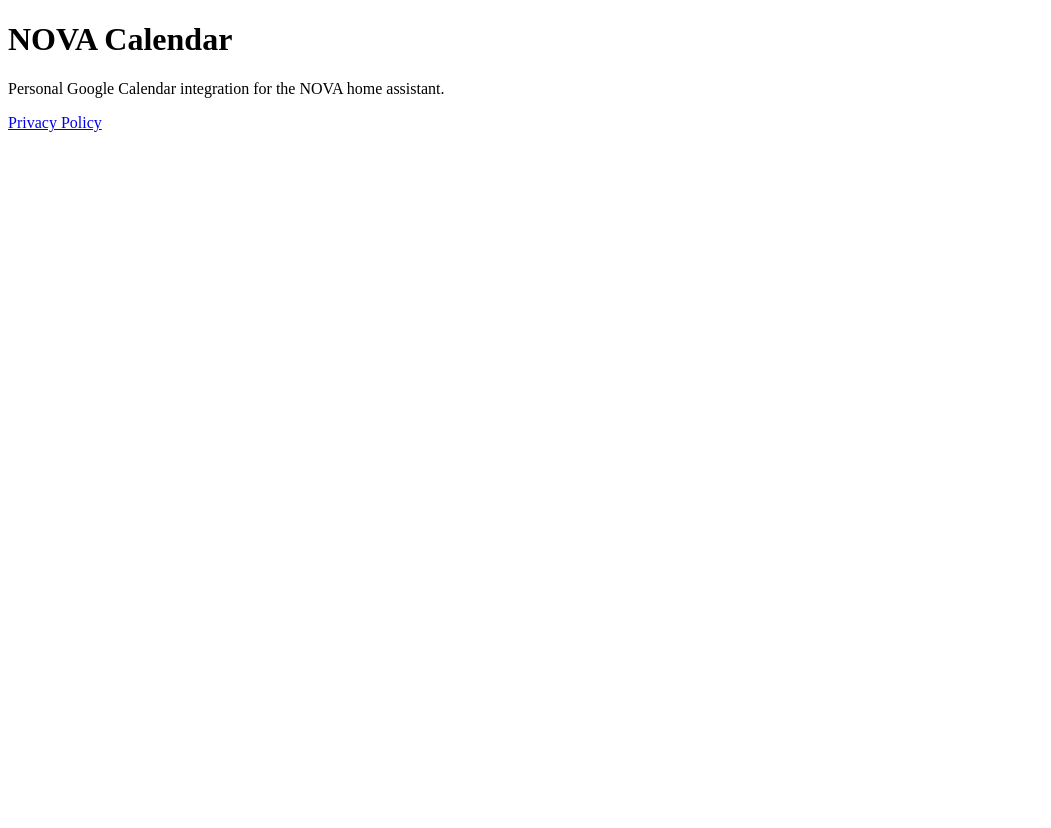
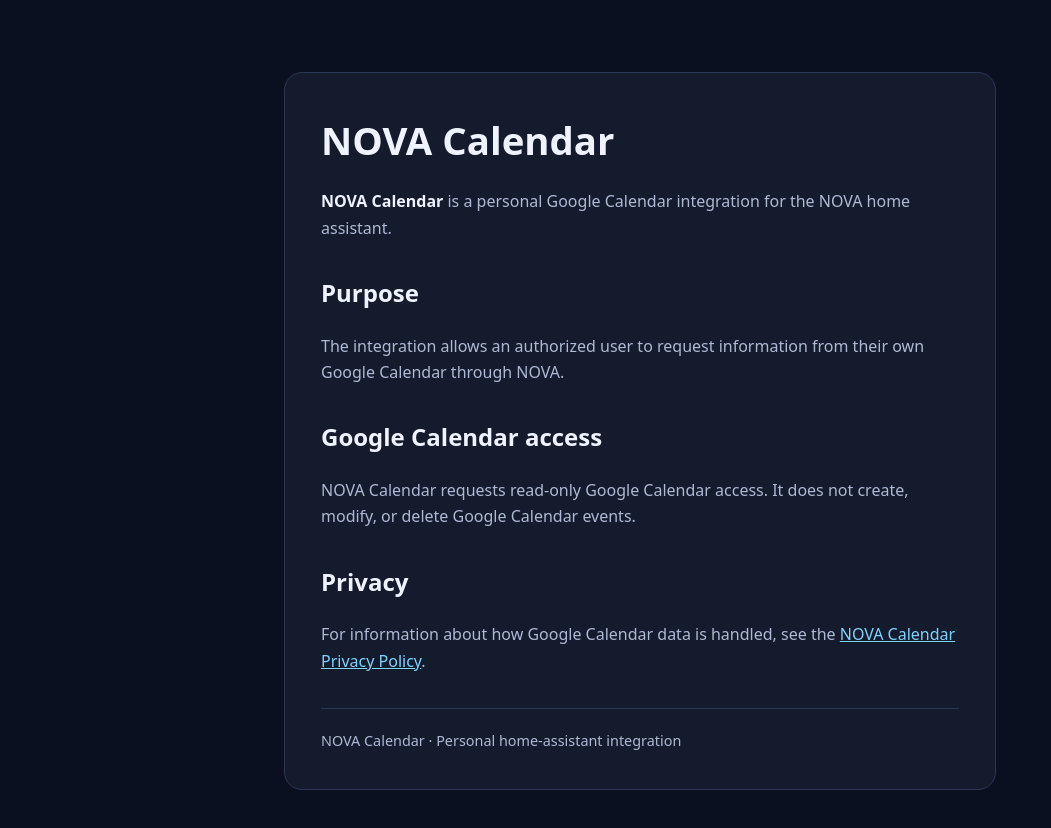
Before and after one commit to Johnnychr/nova-calendar-site, a plain HTML site: page index.html in a window 1280 px wide. Shown: the whole page, without its empty margins (0-1051 px from the left). Before the commit the page ends 800 px from the top, so only its background shows below. Drawn offline with Linux system fonts and the light colour scheme.

Commit message:
Style and complete NOVA Calendar homepage

```diff
--- a/index.html
+++ b/index.html
@@ -1 +1,19 @@
-<!doctype html><html lang="en"><head><meta charset="utf-8"><title>NOVA Calendar</title></head><body><h1>NOVA Calendar</h1><p>Personal Google Calendar integration for the NOVA home assistant.</p><p><a href="privacy.html">Privacy Policy</a></p></body></html>
+<!doctype html>
+<html lang="en">
+<head>
+<meta charset="utf-8"><meta name="viewport" content="width=device-width,initial-scale=1">
+<meta name="description" content="NOVA Calendar is a personal Google Calendar integration for the NOVA home assistant.">
+<title>NOVA Calendar</title>
+<style>
+:root{color-scheme:dark;--bg:#0b1020;--card:#141b2d;--text:#eef3ff;--muted:#aeb9d3;--accent:#7dd3fc;--line:#2b3855}
+*{box-sizing:border-box}body{margin:0;font:16px/1.65 system-ui,-apple-system,Segoe UI,sans-serif;background:var(--bg);color:var(--text)}
+main{max-width:760px;margin:auto;padding:72px 24px}.card{background:var(--card);border:1px solid var(--line);border-radius:18px;padding:36px}
+h1{font-size:2.4rem;margin:0 0 8px}h2{margin-top:32px}p{color:var(--muted)}strong{color:var(--text)}a{color:var(--accent)}
+footer{margin-top:34px;padding-top:20px;border-top:1px solid var(--line);color:var(--muted);font-size:.9rem}
+</style></head>
+<body><main><section class="card"><h1>NOVA Calendar</h1>
+<p><strong>NOVA Calendar</strong> is a personal Google Calendar integration for the NOVA home assistant.</p>
+<h2>Purpose</h2><p>The integration allows an authorized user to request information from their own Google Calendar through NOVA.</p>
+<h2>Google Calendar access</h2><p>NOVA Calendar requests read-only Google Calendar access. It does not create, modify, or delete Google Calendar events.</p>
+<h2>Privacy</h2><p>For information about how Google Calendar data is handled, see the <a href="privacy.html">NOVA Calendar Privacy Policy</a>.</p>
+<footer>NOVA Calendar · Personal home-assistant integration</footer></section></main></body></html>
```
